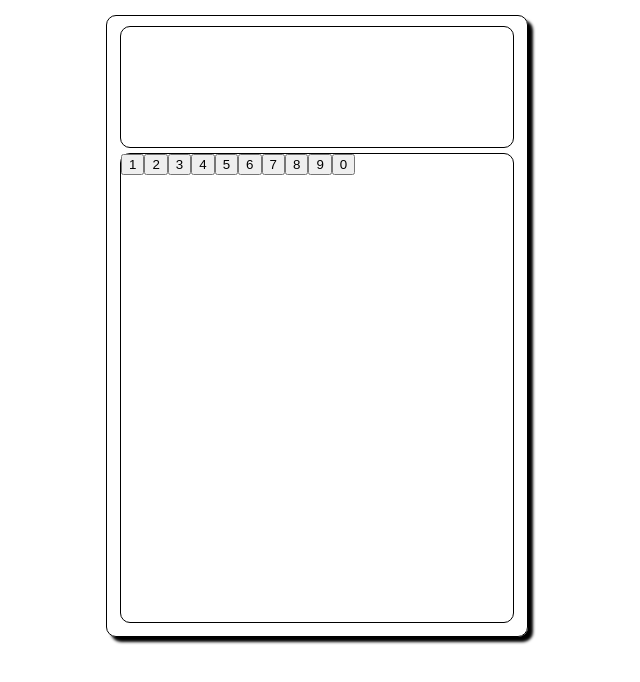
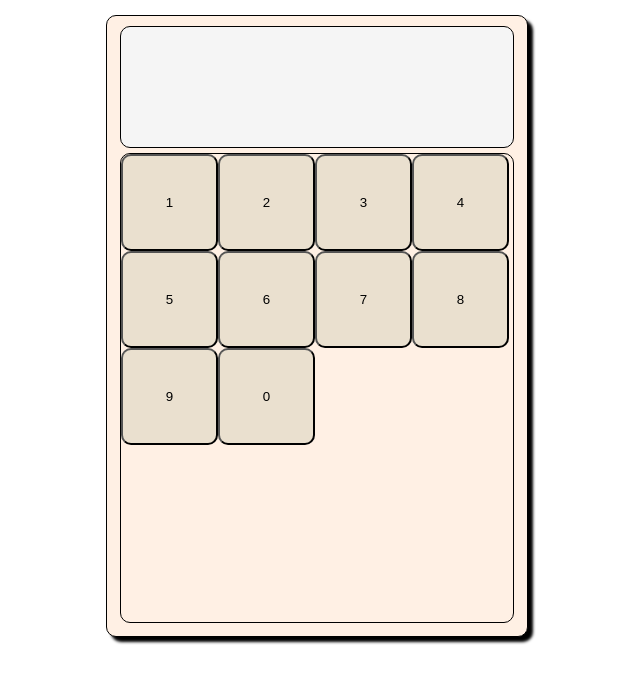
Before and after one commit to priyanshukun46/Calculator, a plain HTML site: page index.html in a window 1280 px wide. Shown: the part 44-726 px from the top of the page, without its empty margins (323-963 px from the left). Drawn offline with Linux system fonts and the light colour scheme.

Commit message:
v : 1 some styling done

```diff
--- a/style.css
+++ b/style.css
@@ -1,3 +1,6 @@
+.{
+    box-sizing: border-box;
+}
 h3{
     text-align: center;
 }
@@ -18,13 +21,21 @@ h3{
     align-items: center;
     padding: 10px;
     gap: 5px;
-
+    background-color: #FFF0E4;
 }
 .screen{
     width: 98%;
     height: 20%;
     border: 1px solid black;
     border-radius: 10px;
+    background-color: #F5F5F5;
+}
+button{
+    background-color: #EAE0CF;
+    width: 97px;
+    height: 97px;
+    border-radius: 10px;
+    padding: 4px;
 }
 .input{
     width: 98%;
```
